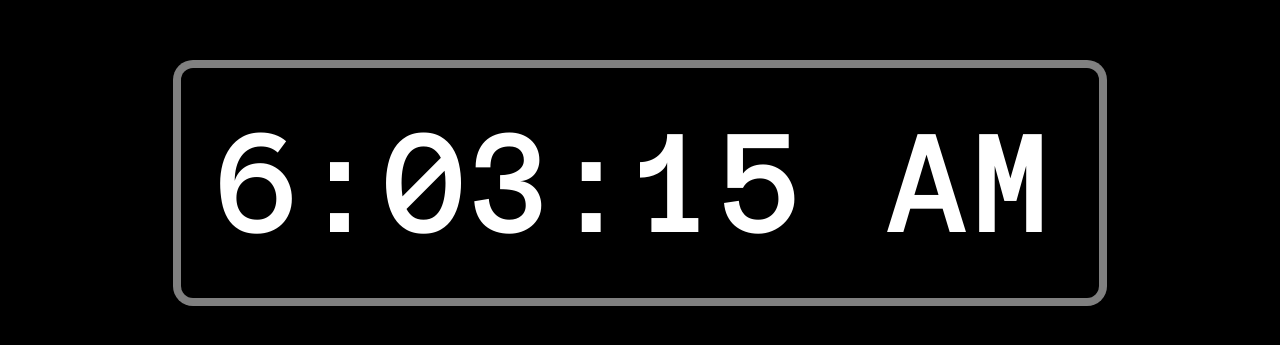
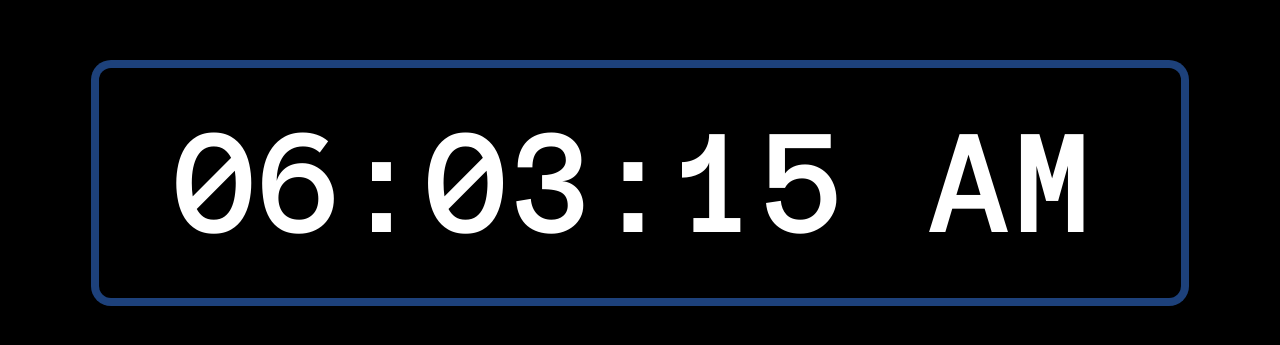
Before and after one commit to chasecee/pi-dashboard, a Next.js app: page / in a window 1280 px wide. Shown: the part 217-562 px from the top of the page. Built offline with nearby package versions, Linux system fonts and the light colour scheme.

Commit message:
trigger build

```diff
--- a/app/components/Clock.jsx
+++ b/app/components/Clock.jsx
@@ -2,21 +2,33 @@
 import { useState, useEffect } from "react";
 
 export default function Clock() {
-  const [time, setTime] = useState(new Date());
+  const [time, setTime] = useState(null);
+
+  const formatTime = (date) => {
+    let hours = date.getHours();
+    let minutes = date.getMinutes();
+    let seconds = date.getSeconds();
+    const ampm = hours >= 12 ? "PM" : "AM";
+
+    hours = hours % 12;
+    hours = hours ? hours : 12; // the hour '0' should be '12'
+    hours = hours < 10 ? "0" + hours : hours;
+    minutes = minutes < 10 ? "0" + minutes : minutes;
+    seconds = seconds < 10 ? "0" + seconds : seconds;
+
+    return `${hours}:${minutes}:${seconds} ${ampm}`;
+  };
 
   useEffect(() => {
-    const timerId = setInterval(() => setTime(new Date()), 1000);
+    const timerId = setInterval(() => {
+      setTime(formatTime(new Date()));
+    }, 1000);
     return () => clearInterval(timerId);
   }, []);
 
   return (
     <div className="w-full text-center text-[12vw]">
-      {time.toLocaleTimeString("en-US", {
-        hour: "numeric",
-        minute: "numeric",
-        second: "numeric",
-        hour12: true,
-      })}
+      {time || "00:00:00 AM"}
     </div>
   );
 }
--- a/app/page.tsx
+++ b/app/page.tsx
@@ -2,7 +2,7 @@ import Clock from "./components/Clock";
 export default function Home() {
   return (
     <main className="flex min-h-screen flex-col items-center justify-center">
-      <div className="rounded-xl ring-[8px] ring-white/50 px-10 ">
+      <div className="rounded-xl ring-[8px] ring-red/50 px-20 ">
         <Clock />
       </div>
     </main>
```
